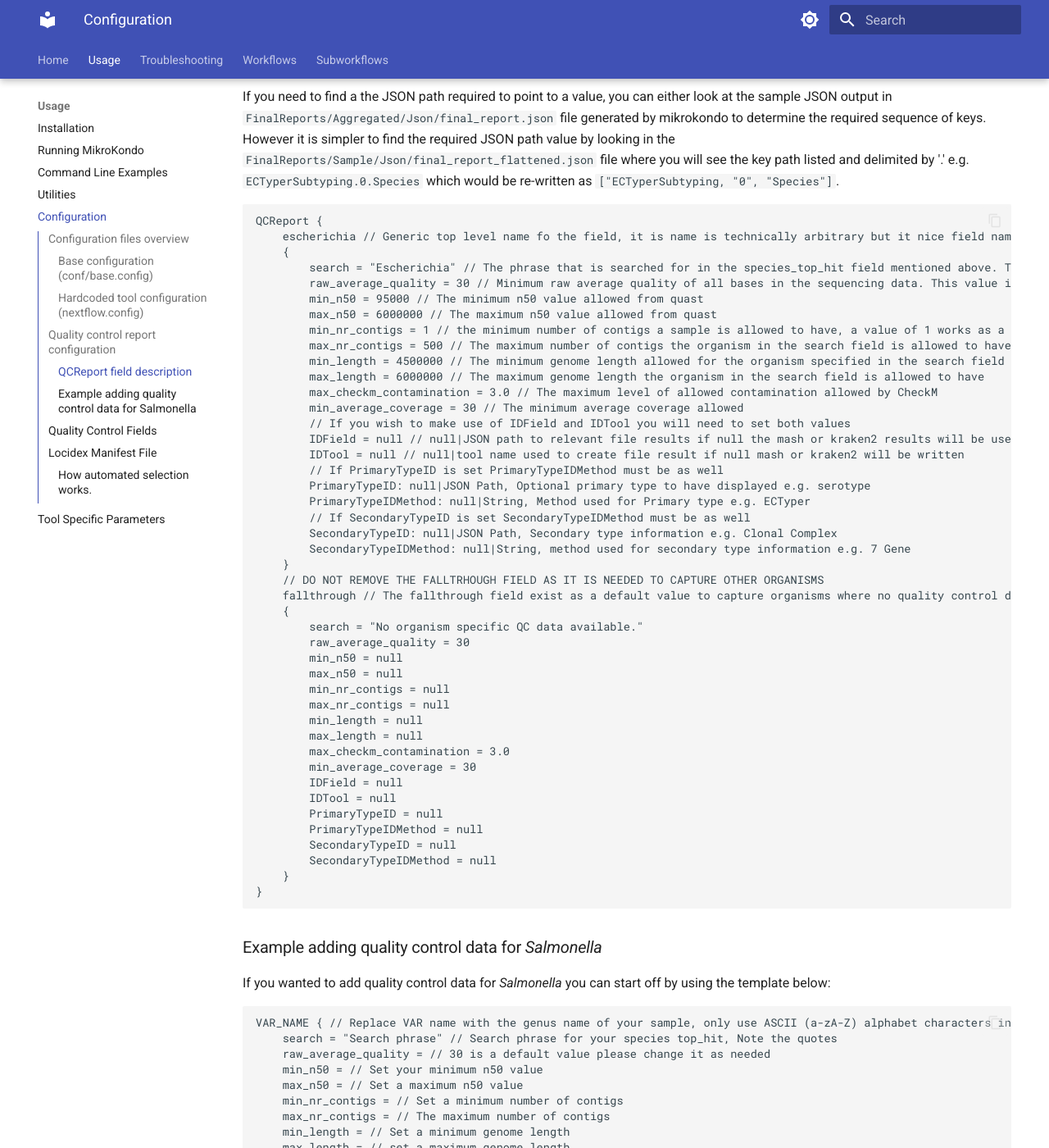
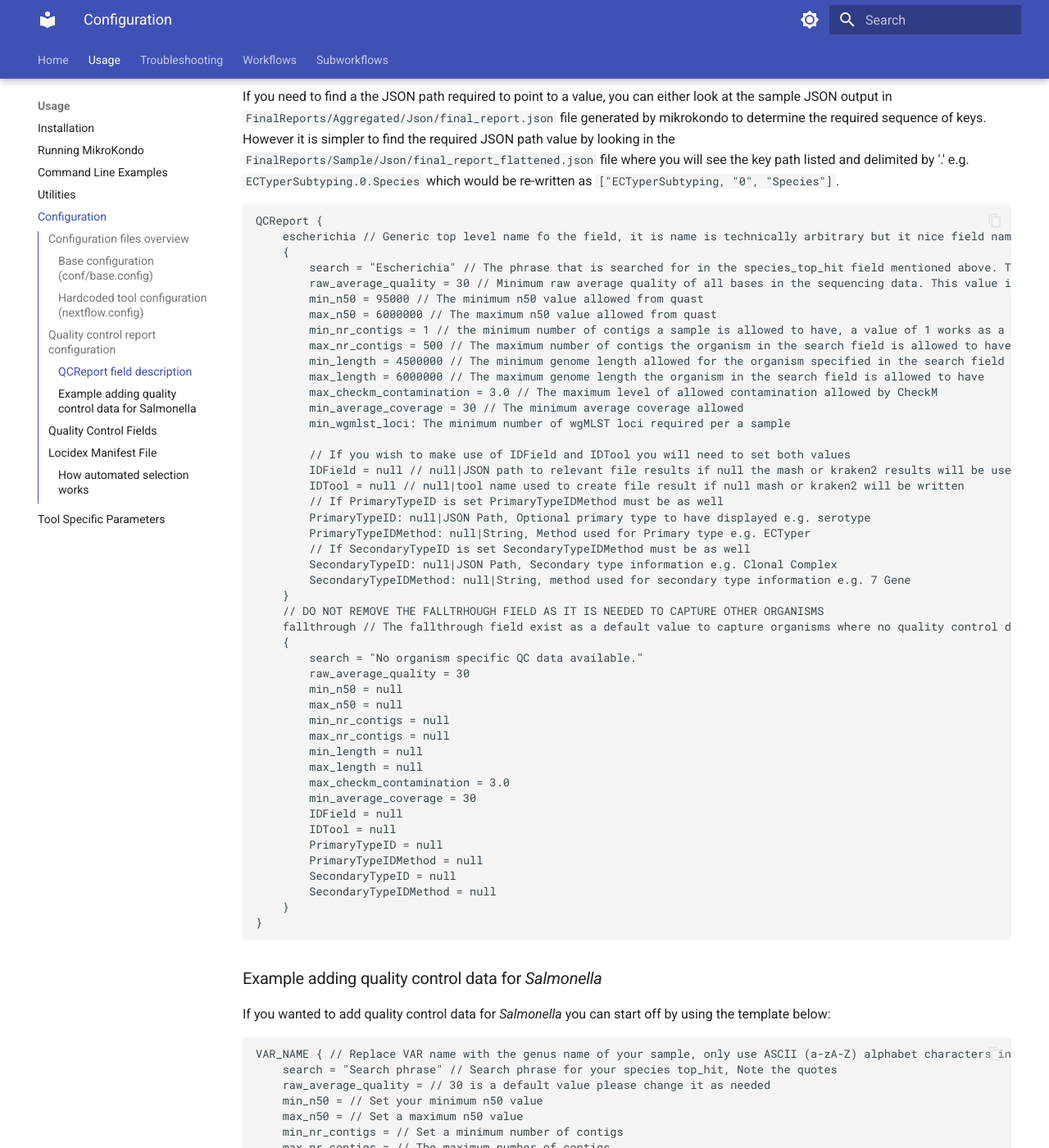
Before and after one commit to phac-nml/mikrokondo, an MkDocs documentation site: the page built from docs/usage/configuration.md, in a window 1280 px wide and 1400 px high, scrolled down 2166 px. Shown: the whole window at 82% size. Built offline with MkDocs 1.6.1 and Material for MkDocs 9.7.7, drawn with Linux system fonts in a browser that asks for light colours; some of the changed text lies outside the part shown.

Commit message:
added qc_wgmlst_loci fields and corresponding tests

````diff
--- a/docs/usage/configuration.md
+++ b/docs/usage/configuration.md
@@ -77,6 +77,8 @@ QCReport {
         max_length = 6000000 // The maximum genome length the organism in the search field is allowed to have
         max_checkm_contamination = 3.0 // The maximum level of allowed contamination allowed by CheckM
         min_average_coverage = 30 // The minimum average coverage allowed
+        min_wgmlst_loci: The minimum number of wgMLST loci required per a sample
+
         // If you wish to make use of IDField and IDTool you will need to set both values
         IDField = null // null|JSON path to relevant file results if null the mash or kraken2 results will be used
         IDTool = null // null|tool name used to create file result if null mash or kraken2 will be written
@@ -313,7 +315,7 @@ Internally the `manifest.json` contains the following structure. Modifications t
 }
 ```
 
-### How automated selection works.
+### How automated selection works
 
 Mikrokondo is able to identify the species that a sample represents internally, but in order to identify the correct WgMLST scheme to use for allele calling the top-level key in the `manifest.json` file must be a name that can be parsed from the speciation output of Mash or Kraken2 e.g. _Salmonella enterica_, _Campylobacter_A anatolicus_, _Escherichia_ etc.
 
````
Also changed, not shown: 3 other files.
